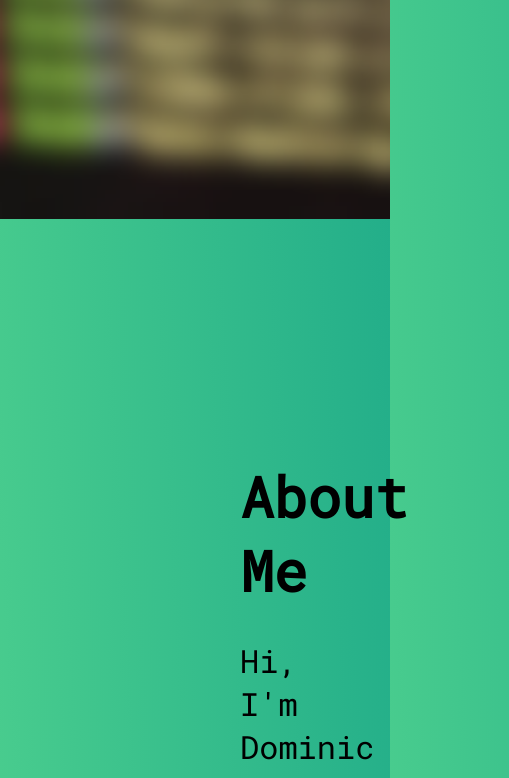
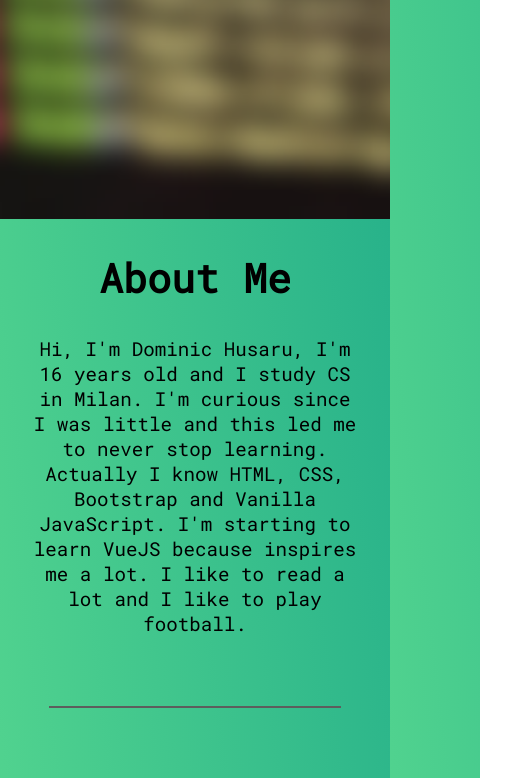
Before and after one commit to xDomeh/domhusaru.github.io, a plain HTML site: page index.html in a window 390 px wide. Shown: the part 625-1403 px from the top of the page, 509 px wide, since content can reach past the window. Drawn offline with Linux system fonts and the light colour scheme.

Commit message:
Add files via upload

```diff
--- a/sass/main.scss
+++ b/sass/main.scss
@@ -33,6 +33,12 @@ $green-3: #27aa80;
 
 @mixin resp($device) {
   @if $device == phone {
+    @media (min-width: 315px) and (max-width: 700px) {
+      @content;
+    }
+  }
+
+  @if $device == iphone {
     @media only screen and (min-device-width: 375px) and (max-device-width: 667px) and (-webkit-min-device-pixel-ratio: 2) {
       @content;
     }
@@ -98,7 +104,7 @@ body {
   background-image: linear-gradient(to bottom left, $green-1, $green-2);
   overflow-x: hidden;
 
-  @include resp(phone) {
+  @include resp(iphone) {
     background-color: $green-3;
   }
 }
@@ -125,12 +131,22 @@ hr {
   height: 15vh;
   background-color: $primary;
 
+  @include resp(iphone) {
+    height: 15vh;
+  }
+
   @include resp(phone) {
-    height: 8vh;
+    height: 15vh;
   }
 
   p {
     @include center;
+
+    @include resp(iphone) {
+      top: 0;
+      left: 0;
+      transform: translate(0, 0);
+    }
 
     @include resp(phone) {
       top: 0;
@@ -166,6 +182,12 @@ nav {
         font-size: 2em;
       }
     }
+
+    @include resp(phone) {
+      a {
+        font-size: 1em;
+      }
+    }
   }
 
   .nav-item {
@@ -176,7 +198,7 @@ nav {
       color: black;
       transition: all 0.2s;
 
-      @include resp(phone) {
+      @include resp(iphone) {
         font-size: 1.2em;
       }
 
@@ -205,8 +227,11 @@ nav {
       font-size: 3.7rem;
       padding-bottom: 2rem;
       animation: moveLeft 1s;
+      @include resp(iphone) {
+        font-size: 3.2em;
+      }
       @include resp(phone) {
-        font-size: 3.2em;
+        font-size: 3em;
       }
     }
 
@@ -214,7 +239,7 @@ nav {
       font-size: 2rem;
       letter-spacing: 1rem;
       animation: moveRight 1s;
-      @include resp(phone) {
+      @include resp(iphone) {
         font-size: 1.5em;
       }
     }
@@ -225,6 +250,19 @@ nav {
   .p-2 {
     font-size: 1.3rem;
     font-weight: 100;
+  }
+
+  @include resp(iphone) {
+    padding: 2em;
+
+    h1 {
+      font-size: 2.5em;
+    }
+
+    p {
+      font-size: 1.2em;
+      padding-bottom: 2em;
+    }
   }
 
   @include resp(phone) {
@@ -250,7 +288,7 @@ nav {
     color: #fff;
   }
 
-  @include resp(phone) {
+  @include resp(iphone) {
     padding: 2em;
 
     h1 {
@@ -263,12 +301,30 @@ nav {
     }
   }
 
+  @include resp(phone) {
+    padding: 2em;
+
+    h1 {
+      font-size: 2.5em;
+    }
+
+    p {
+      font-size: 1.2em;
+      padding-bottom: 2em;
+    }
+  }
+
   .project-1 {
     display: flex;
     justify-content: space-around;
     align-content: center;
     padding-bottom: 4rem;
     position: relative;
+
+    @include resp(iphone) {
+      display: inline-block;
+      text-align: center;
+    }
 
     @include resp(phone) {
       display: inline-block;
@@ -279,6 +335,10 @@ nav {
       img {
         width: 90%;
         background-size: cover;
+      }
+
+      @include resp(iphone) {
+        display: none;
       }
 
       @include resp(phone) {
@@ -293,6 +353,17 @@ nav {
 
       a {
         display: none;
+      }
+
+      @include resp(iphone) {
+        a {
+          display: block;
+          font-size: 3em;
+        }
+
+        h1 {
+          display: none;
+        }
       }
 
       @include resp(phone) {
@@ -320,6 +391,10 @@ nav {
         background-size: cover;
       }
 
+      @include resp(iphone) {
+        display: none;
+      }
+
       @include resp(phone) {
         display: none;
       }
@@ -332,6 +407,18 @@ nav {
 
       a {
         display: none;
+      }
+
+      @include resp(iphone) {
+        a {
+          display: block;
+          font-size: 3em;
+          text-align: center;
+        }
+
+        h1 {
+          display: none;
+        }
       }
 
       @include resp(phone) {
@@ -351,14 +438,24 @@ nav {
 
 .contact {
   height: 60rem;
+  @include resp(iphone) {
+    position: relative;
+  }
+
   @include resp(phone) {
     position: relative;
   }
   .contact-section {
+    @include resp(iphone) {
+      text-align: center;
+      position: absolute;
+      transform: translate(-60%, -30%);
+    }
+
     @include resp(phone) {
       text-align: center;
       position: absolute;
-      transform: translate(-60%, -30%);
+      transform: translate(-71%, -30%);
     }
     form {
       display: inline-block;
@@ -370,9 +467,19 @@ nav {
       .form-input {
         width: 50%;
 
+        @include resp(iphone) {
+          width: 75%;
+        }
+
         @include resp(phone) {
           width: 75%;
         }
+      }
+    }
+
+    @include resp(iphone) {
+      h1 {
+        font-size: 2.7em;
       }
     }
 
@@ -408,6 +515,11 @@ nav {
     box-shadow: none;
   }
 
+  @include resp(iphone) {
+    width: 75%;
+    margin-bottom: 1em;
+  }
+
   @include resp(phone) {
     width: 75%;
     margin-bottom: 1em;
```
Also changed, not shown: sass/main.css, 1 other file.
